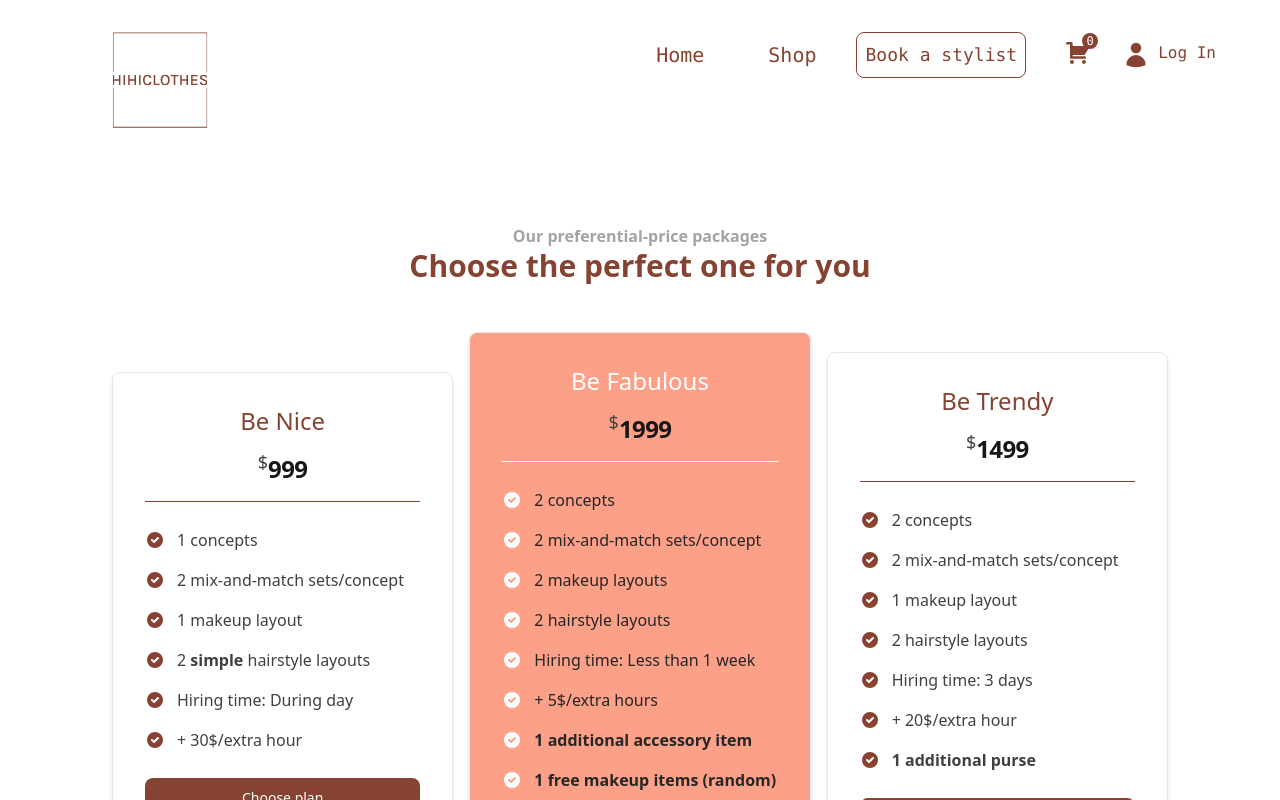
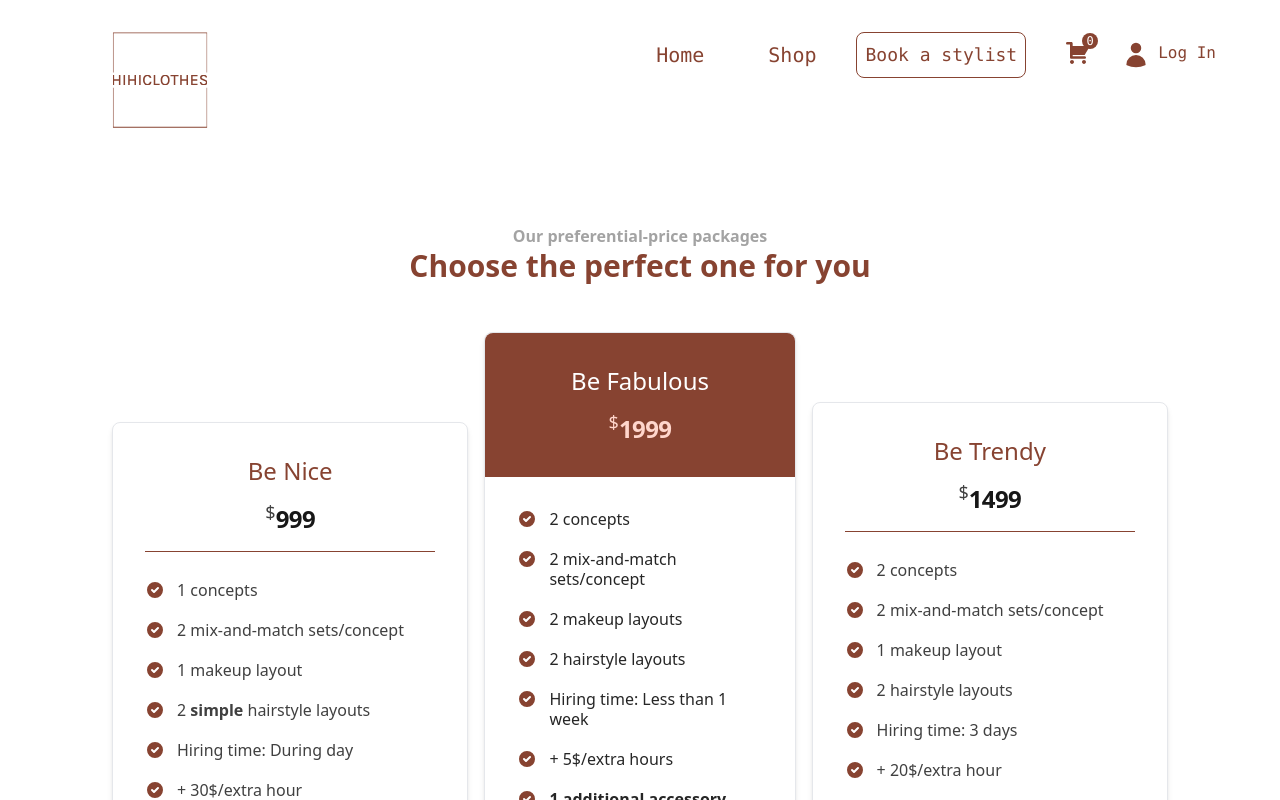
Before and after one commit to tvinh321/hihiclothes, a React (Create React App) app: page /book-stylist in a window 1280 px wide. Shown: the top 800 px of the page. Built offline with nearby package versions, Linux system fonts and the light colour scheme.

Commit message:
change book stylist layout

```diff
--- a/src/pages/BookStylist/index.jsx
+++ b/src/pages/BookStylist/index.jsx
@@ -198,22 +198,24 @@ const BookStylist = () => {
             </button>
           </div>
 
-          <div className="w-full max-w-sm p-4 bg-[#fca088] text-white border rounded-lg shadow-md sm:p-8 ">
+          <div className="w-full max-w-sm text-white border rounded-lg shadow-md">
+            <div className="bg-hihiclothes-1 w-full rounded-t-lg sm:p-8 p-4">
               <h5 className="mb-4 text-2xl font-medium text-center">
                 Be Fabulous
               </h5>
-            <div className=" text-neutral-700 text-center">
+              <div className=" text-[#ffd6cc] text-center">
                 <sup className="text-lg">$</sup>
-              <span className="text-2xl font-semibold tracking-tight text-neutral-900">
+                <span className="text-2xl font-semibold tracking-tight">
                   1999
                 </span>
               </div>
-            <hr className="my-4 border-white" />
+            </div>
+            <div className="p-4 sm:p-8 sm:pt-1">
             <ul role="list" className="space-y-5 my-7">
               <li className="flex space-x-3">
                 <svg
                   aria-hidden="true"
-                  className="flex-shrink-0 w-5 h-5 text-white"
+                  className="flex-shrink-0 w-5 h-5 text-hihiclothes-1"
                   fill="currentColor"
                   viewBox="0 0 20 20"
                   xmlns="http://www.w3.org/2000/svg"
@@ -232,7 +234,7 @@ const BookStylist = () => {
               <li className="flex space-x-3">
                 <svg
                   aria-hidden="true"
-                  className="flex-shrink-0 w-5 h-5 text-white"
+                  className="flex-shrink-0 w-5 h-5 text-hihiclothes-1"
                   fill="currentColor"
                   viewBox="0 0 20 20"
                   xmlns="http://www.w3.org/2000/svg"
@@ -251,7 +253,7 @@ const BookStylist = () => {
               <li className="flex space-x-3">
                 <svg
                   aria-hidden="true"
-                  className="flex-shrink-0 w-5 h-5 text-white"
+                  className="flex-shrink-0 w-5 h-5 text-hihiclothes-1"
                   fill="currentColor"
                   viewBox="0 0 20 20"
                   xmlns="http://www.w3.org/2000/svg"
@@ -270,7 +272,7 @@ const BookStylist = () => {
               <li className="flex space-x-3">
                 <svg
                   aria-hidden="true"
-                  className="flex-shrink-0 w-5 h-5 text-white"
+                  className="flex-shrink-0 w-5 h-5 text-hihiclothes-1"
                   fill="currentColor"
                   viewBox="0 0 20 20"
                   xmlns="http://www.w3.org/2000/svg"
@@ -289,7 +291,7 @@ const BookStylist = () => {
               <li className="flex space-x-3">
                 <svg
                   aria-hidden="true"
-                  className="flex-shrink-0 w-5 h-5 text-white"
+                  className="flex-shrink-0 w-5 h-5 text-hihiclothes-1"
                   fill="currentColor"
                   viewBox="0 0 20 20"
                   xmlns="http://www.w3.org/2000/svg"
@@ -308,7 +310,7 @@ const BookStylist = () => {
               <li className="flex space-x-3">
                 <svg
                   aria-hidden="true"
-                  className="flex-shrink-0 w-5 h-5 text-white"
+                  className="flex-shrink-0 w-5 h-5 text-hihiclothes-1"
                   fill="currentColor"
                   viewBox="0 0 20 20"
                   xmlns="http://www.w3.org/2000/svg"
@@ -327,7 +329,7 @@ const BookStylist = () => {
               <li className="flex space-x-3">
                 <svg
                   aria-hidden="true"
-                  className="flex-shrink-0 w-5 h-5 text-white"
+                  className="flex-shrink-0 w-5 h-5 text-hihiclothes-1"
                   fill="currentColor"
                   viewBox="0 0 20 20"
                   xmlns="http://www.w3.org/2000/svg"
@@ -346,7 +348,7 @@ const BookStylist = () => {
               <li className="flex space-x-3">
                 <svg
                   aria-hidden="true"
-                  className="flex-shrink-0 w-5 h-5 text-white"
+                  className="flex-shrink-0 w-5 h-5 text-hihiclothes-1"
                   fill="currentColor"
                   viewBox="0 0 20 20"
                   xmlns="http://www.w3.org/2000/svg"
@@ -379,6 +381,7 @@ const BookStylist = () => {
             >
               Choose plan
             </button>
+            </div>
           </div>
 
           <div className="w-full max-w-sm p-4 bg-white border rounded-lg shadow-md sm:p-8 ">
```
Lines whose indentation alone changed are shown as unchanged.
